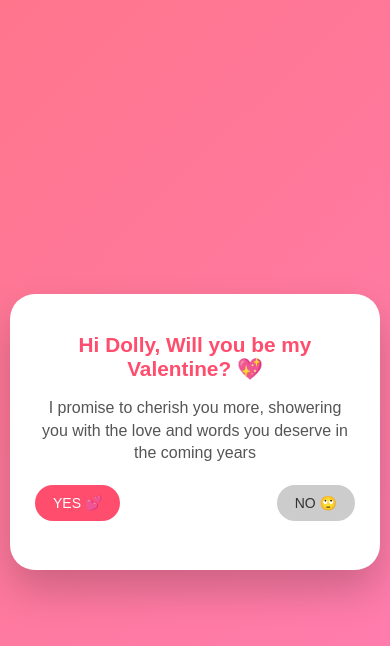
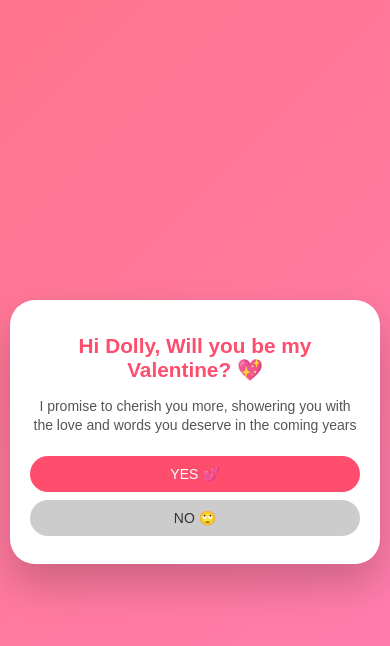
Before and after one commit to ank219/Ritika-Valentine, a plain HTML site: page index.html in a window 390 px wide. Drawn offline with Linux system fonts and the light colour scheme.

Commit message:
Update index.html

```diff
--- a/index.html
+++ b/index.html
@@ -19,7 +19,7 @@
 
     .card {
       background: white;
-      padding: 35px;
+      padding: 30px 25px;
       border-radius: 25px;
       text-align: center;
       width: 100%;
@@ -94,7 +94,6 @@
       100% { transform: translateY(0); }
     }
 
-    /* Surprise section */
     .surprise img {
       width: 100%;
       border-radius: 15px;
@@ -109,14 +108,26 @@
     /* Mobile adjustments */
     @media (max-width: 400px) {
       .card {
-        padding: 25px;
+        padding: 20px;
       }
       h1 {
         font-size: 1.3em;
       }
+      p {
+        font-size: 14px;
+      }
       button {
         font-size: 14px;
         padding: 10px 18px;
+      }
+      #yes, #no {
+        position: static; /* stack buttons vertically */
+        display: block;
+        width: 100%;
+        margin: 8px 0;
+      }
+      .buttons {
+        height: auto;
       }
       .heart {
         font-size: 28px;
@@ -128,7 +139,6 @@
 
   <div class="card">
     <h1>Hi Dolly, Will you be my Valentine? 💖</h1>
-    <!-- Updated paragraph on the first page -->
     <p>I promise to cherish you more, showering you with the love and words you deserve in the coming years</p>
 
     <div class="buttons">
@@ -138,7 +148,6 @@
 
     <div id="result" class="hidden">
       <h2>YAYYY 💘</h2>
-      <!-- Kept the original promise in the game -->
       <p>I promise unlimited love, coffee & Momos 😌</p>
       <p>Catch 5 hearts to unlock your surprise 👇</p>
       <div class="game" id="game"></div>
@@ -160,21 +169,23 @@
     const noBtn = document.getElementById("no");
     const card = document.querySelector('.card');
 
-    noBtn.addEventListener("mouseover", moveNo);
-    noBtn.addEventListener("click", moveNo);
+    // Only move NO button on large screens
+    function moveNo() {
+      if (window.innerWidth <= 400) return; // do not move on small screens
 
-    function moveNo() {
       const cardRect = card.getBoundingClientRect();
       const btnWidth = noBtn.offsetWidth;
       const btnHeight = noBtn.offsetHeight;
 
-      // Random x and y inside the card
       const x = Math.random() * (cardRect.width - btnWidth);
-      const y = Math.random() * (cardRect.height - btnHeight - 80) + 40; // avoid top & bottom edges
+      const y = Math.random() * (cardRect.height - btnHeight - 80) + 40;
 
       noBtn.style.left = `${x}px`;
       noBtn.style.top = `${y}px`;
     }
+
+    noBtn.addEventListener("mouseover", moveNo);
+    noBtn.addEventListener("click", moveNo);
 
     function sayYes() {
       document.querySelector(".buttons").style.display = "none";
```
